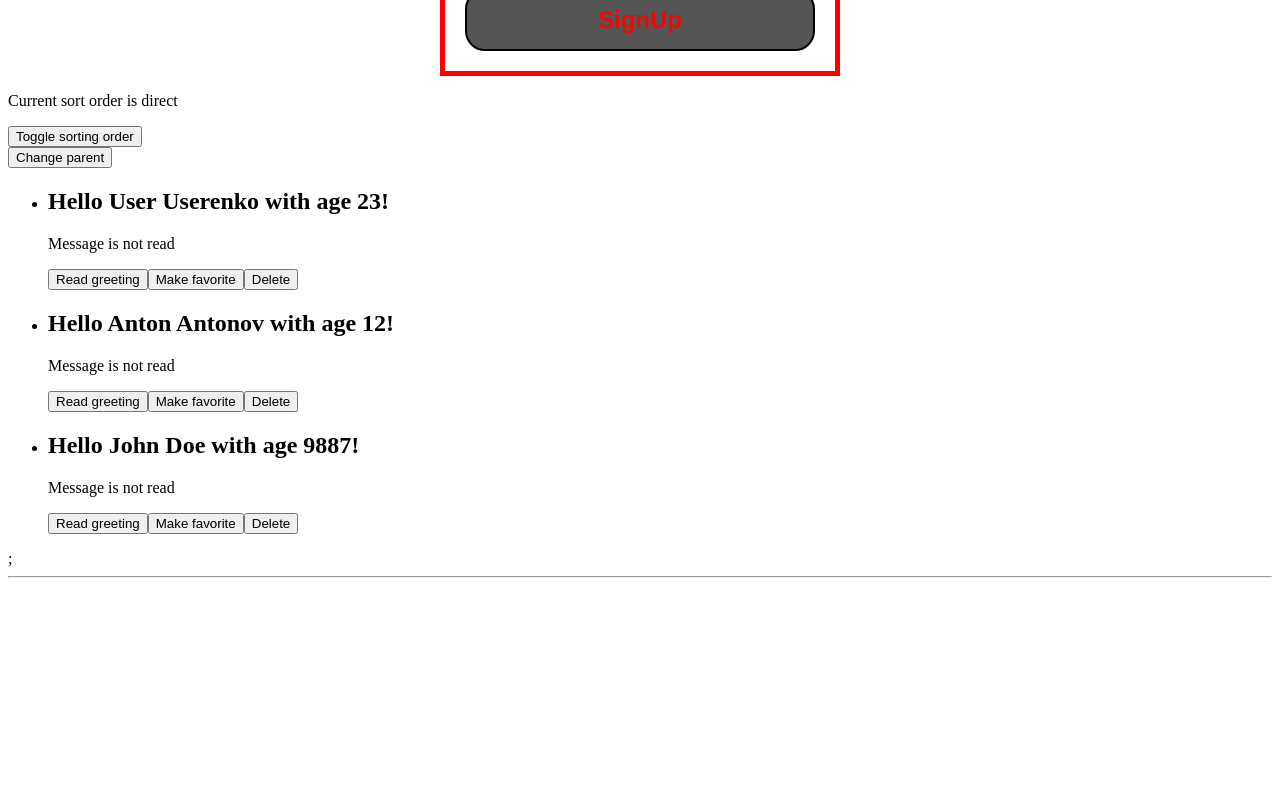
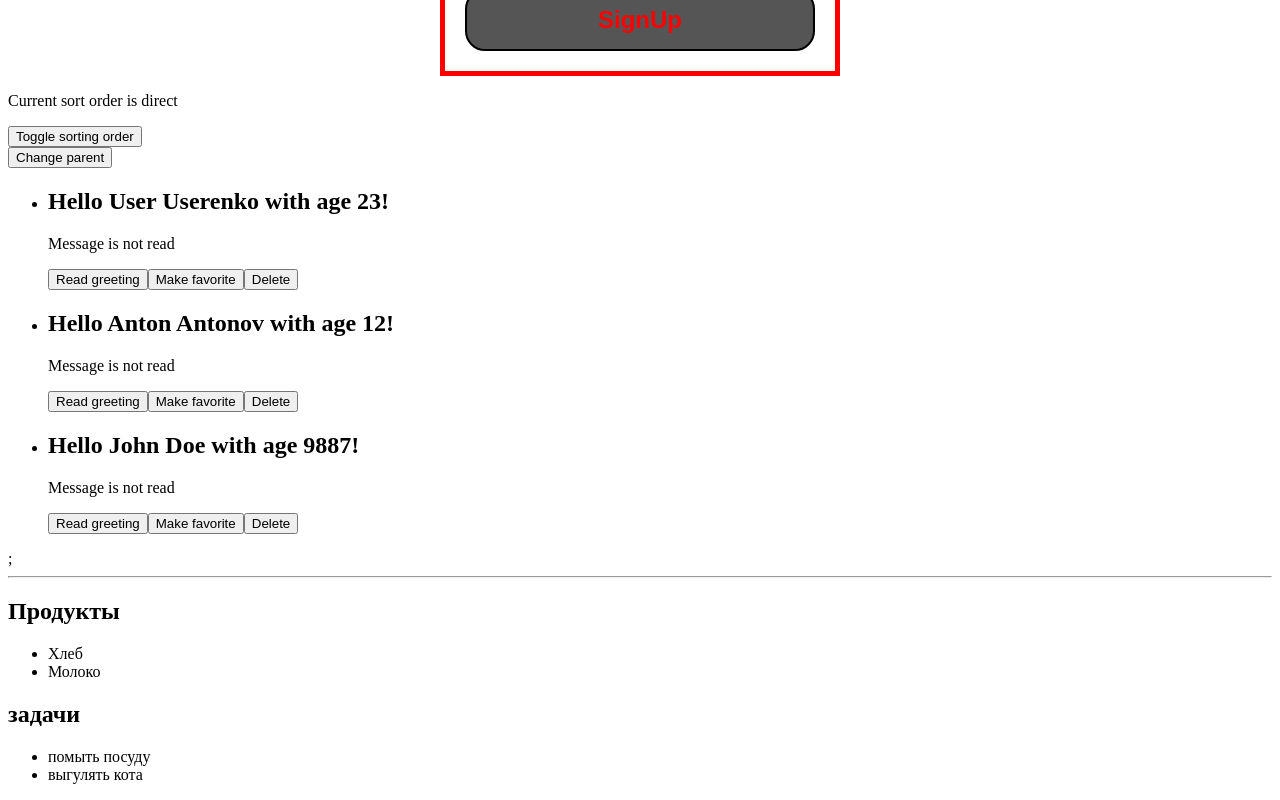
Before and after one commit to fc-fullstack-courses/fd-2023-1-react-app, a React (Create React App) app: page / in a window 1280 px wide. Shown: the part 857-1657 px from the top of the page. Before the commit the page ends 1451 px from the top, so only its background shows below. Built offline with nearby package versions, Linux system fonts and the light colour scheme.

Commit message:
Add children prop example

```diff
--- a/src/App.js
+++ b/src/App.js
@@ -5,6 +5,7 @@ import SignUpForm from './components/SignUpForm';
 import GreetingDashboard from './components/GreetingDashboard';
 import Heading from './components/Heading';
 import Greeting from './components/Greeting';
+import List from './components/List';
 
 class App extends React.Component {
   constructor(props) {
@@ -23,6 +24,7 @@ class App extends React.Component {
 
   render() {
     const { isCounterVisible } = this.state;
+
     return (
       <>
         <Heading headerText={'asdsadsdas'} headerTitle='adsada' />
@@ -32,17 +34,14 @@ class App extends React.Component {
         {isCounterVisible && <Counter />}
         <SignUpForm />
         <GreetingDashboard />
-        {/* <Greeting
-          user={{
-            firstName: 'adsa',
-            lastName: 'asdsad',
-            age: 123,
-            id: 12321,
-            password: 'asd233e23dsa',
-          }}
-          makeFavorite={() => {}}
-          deleteUser={() => {}}
-        /> */}
+        <List listTitle='Продукты'>
+          <li>Хлеб</li>
+          <li>Молоко</li>
+        </List>
+        <List listTitle='задачи'>
+          <li>помыть посуду</li>
+          <li>выгулять кота</li>
+        </List>
       </>
     );
   }
--- /dev/null
+++ b/src/components/List/index.jsx
@@ -0,0 +1,12 @@
+function List(props) {
+  const { listTitle, children } = props;
+
+  return (
+    <article>
+      <h1>{listTitle}</h1>
+      <ul>{children}</ul>
+    </article>
+  );
+}
+
+export default List;
```
